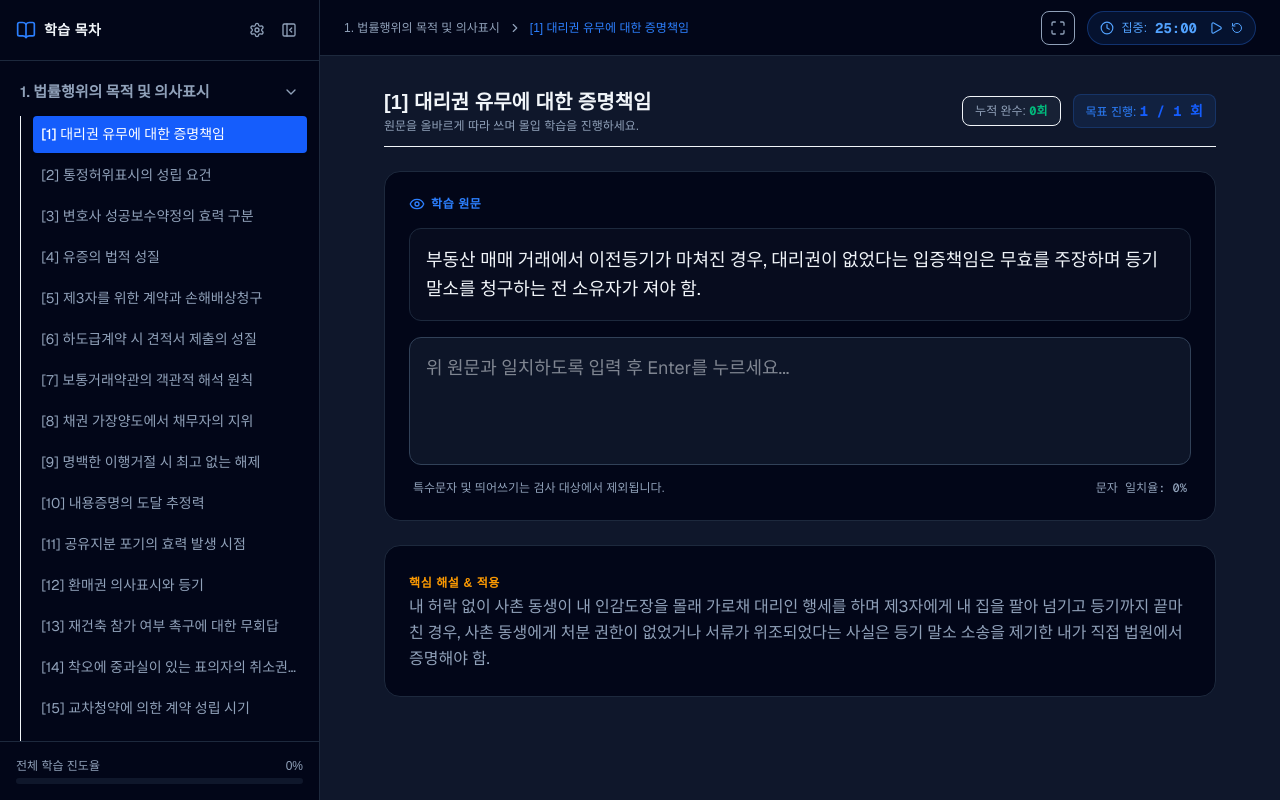
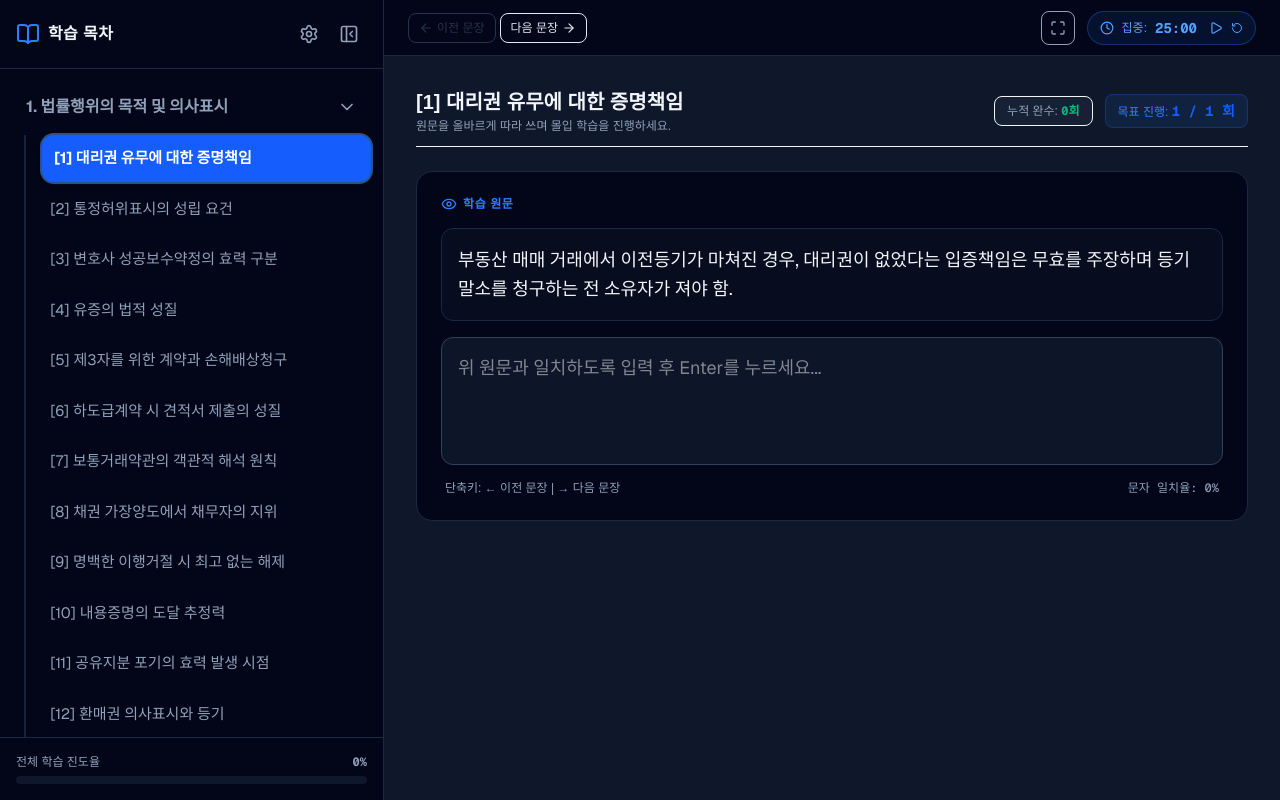
Before and after one commit to forzakr/my-transcription-app, a Next.js app: page / in a window 1280 px wide. Built offline with nearby package versions, Linux system fonts and the light colour scheme.

Commit message:
Feat: 해설 팝업 모달 전환, 이전/다음 이동 단축키 및 목차 UI 확대

```diff
--- a/app/page.js
+++ b/app/page.js
@@ -1,10 +1,10 @@
 'use client';
 
-import React, { useState, useEffect, useMemo } from 'react';
+import React, { useState, useEffect, useMemo, useCallback } from 'react';
 import { lawData } from '@/data/lawData';
 import {
   BookOpen, CheckCircle, Clock, Play, Pause, RotateCcw,
-  ChevronRight, ChevronDown, Award, Settings, Menu, X, Sun, Moon, Eye, EyeOff, HelpCircle, AlertCircle, CornerDownLeft, Shuffle, PanelLeftClose, PanelLeft, Maximize, Minimize, Plus, Minus, Coffee
+  ChevronRight, ChevronDown, Award, Settings, Menu, X, Sun, Moon, Eye, EyeOff, HelpCircle, AlertCircle, CornerDownLeft, Shuffle, PanelLeftClose, PanelLeft, Maximize, Minimize, Plus, Minus, Coffee, ArrowLeft, ArrowRight, Lightbulb
 } from 'lucide-react';
 
 // 한글, 영어, 숫자만 남기고 띄어쓰기 및 특수문자 제거하는 정규화 함수
@@ -47,6 +47,9 @@ export default function TranscriptionApp() {
   const [isPass, setIsPass] = useState(false);
   const [showErrorAlert, setShowErrorAlert] = useState(false);
 
+  // ★ [신규] 핵심 해설 팝업(모달) 상태
+  const [showExplanationModal, setShowExplanationModal] = useState(false);
+
   // UI 제어 상태
   const [isSidebarVisible, setIsSidebarVisible] = useState(true);
   const [isSidebarOpen, setIsSidebarOpen] = useState(false);
@@ -55,9 +58,9 @@ export default function TranscriptionApp() {
 
   // 사용자 맞춤 설정 (기본값)
   const [theme, setTheme] = useState('dark');
-  const [fontFamily, setFontFamily] = useState('font-sans'); // font-sans | font-serif | font-mono | font-gothic
-  const [fontSizePx, setFontSizePx] = useState(18); // 기본 18px (+, - 조절)
-  const [targetRepeatCount, setTargetRepeatCount] = useState(1); // (+, - 조절)
+  const [fontFamily, setFontFamily] = useState('font-sans');
+  const [fontSizePx, setFontSizePx] = useState(18);
+  const [targetRepeatCount, setTargetRepeatCount] = useState(1);
   const [currentRepeatCount, setCurrentRepeatCount] = useState(0);
 
   // 학습 순서 및 암기 모드
@@ -66,10 +69,10 @@ export default function TranscriptionApp() {
   const [blankType, setBlankType] = useState('matchLength');
   const [showHint, setShowHint] = useState(false);
 
-  // ★ 뽀모도로 타이머 상태 (학습/휴식)
-  const [studyTimeSetting, setStudyTimeSetting] = useState(25); // 기본 25분
-  const [restTimeSetting, setRestTimeSetting] = useState(5);   // 기본 5분
-  const [timerMode, setTimerMode] = useState('study');          // 'study' | 'rest'
+  // 뽀모도로 타이머 상태 (학습/휴식)
+  const [studyTimeSetting, setStudyTimeSetting] = useState(25);
+  const [restTimeSetting, setRestTimeSetting] = useState(5);
+  const [timerMode, setTimerMode] = useState('study');
   const [timerSeconds, setTimerSeconds] = useState(25 * 60);
   const [isTimerRunning, setIsTimerRunning] = useState(false);
 
@@ -109,7 +112,7 @@ export default function TranscriptionApp() {
     return currentItem.law;
   }, [currentItem, isBlankModeActive, blankType, showHint]);
 
-  // 설정 및 학습 데이터 LocalStorage 복원
+  // LocalStorage 복원
   useEffect(() => {
     const savedProgress = localStorage.getItem('transcription_progress');
     if (savedProgress) setCompletedItems(JSON.parse(savedProgress));
@@ -128,7 +131,7 @@ export default function TranscriptionApp() {
     if (savedRestTime) setRestTimeSetting(Number(savedRestTime));
   }, []);
 
-  // 뽀모도로 타이머 자동 전환 로직
+  // 뽀모도로 타이머
   useEffect(() => {
     let interval = null;
     if (isTimerRunning && timerSeconds > 0) {
@@ -188,7 +191,7 @@ export default function TranscriptionApp() {
   };
 
   // 다음 문장 찾기
-  const getNextItemId = () => {
+  const getNextItemId = useCallback(() => {
     if (isRandomMode) {
       const otherItems = allItems.filter(item => item.id !== selectedItemId);
       if (otherItems.length === 0) return selectedItemId;
@@ -197,14 +200,32 @@ export default function TranscriptionApp() {
       const currentIndex = allItems.findIndex(item => item.id === selectedItemId);
       return currentIndex < allItems.length - 1 ? allItems[currentIndex + 1].id : null;
     }
-  };
+  }, [allItems, isRandomMode, selectedItemId]);
 
-  // Enter 입력 시 다음 진행
-  const handleKeyDown = (e) => {
-    if (e.key === 'Enter' && !e.shiftKey) {
-      e.preventDefault();
+  // ★ 이전 문장 찾기
+  const getPrevItemId = useCallback(() => {
+    const currentIndex = allItems.findIndex(item => item.id === selectedItemId);
+    return currentIndex > 0 ? allItems[currentIndex - 1].id : null;
+  }, [allItems, selectedItemId]);
 
-      if (isPass && currentItem) {
+  // 항목 변경 함수
+  const handleSelectItem = useCallback((id) => {
+    if (!id) return;
+    setSelectedItemId(id);
+    setUserInput('');
+    setCurrentRepeatCount(0);
+    setAccuracy(0);
+    setIsPass(false);
+    setShowErrorAlert(false);
+    setShowHint(false);
+    setShowExplanationModal(false);
+    setIsSidebarOpen(false);
+  }, []);
+
+  // ★ 실제 다음 단계 진행 (반복 회차 처리 및 다음 문장 이동)
+  const proceedNextStep = useCallback(() => {
+    if (!currentItem) return;
+
     const currentCount = itemStudyCounts[currentItem.id] || 0;
     const newCounts = { ...itemStudyCounts, [currentItem.id]: currentCount + 1 };
     setItemStudyCounts(newCounts);
@@ -218,6 +239,7 @@ export default function TranscriptionApp() {
       setAccuracy(0);
       setIsPass(false);
       setShowHint(false);
+      setShowExplanationModal(false);
     } else {
       const updatedProgress = { ...completedItems, [currentItem.id]: true };
       setCompletedItems(updatedProgress);
@@ -225,15 +247,32 @@ export default function TranscriptionApp() {
 
       const nextId = getNextItemId();
       if (nextId) {
-            setSelectedItemId(nextId);
-            setUserInput('');
-            setCurrentRepeatCount(0);
-            setAccuracy(0);
-            setIsPass(false);
-            setShowHint(false);
+        handleSelectItem(nextId);
       } else {
+        setShowExplanationModal(false);
         alert('🎉 모든 학습 문장을 완료하셨습니다!');
       }
+    }
+  }, [currentItem, itemStudyCounts, currentRepeatCount, targetRepeatCount, completedItems, getNextItemId, handleSelectItem]);
+
+  // ★ Enter 및 단축키 핸들러
+  const handleKeyDown = (e) => {
+    // 1) 팝업이 열려있을 때 Enter 누르면 다음 문장으로 이동
+    if (showExplanationModal && e.key === 'Enter') {
+      e.preventDefault();
+      proceedNextStep();
+      return;
+    }
+
+    // 2) 입력 중 완료 상태에서 Enter 누르면 해설 팝업 오픈
+    if (e.key === 'Enter' && !e.shiftKey) {
+      e.preventDefault();
+
+      if (isPass) {
+        if (currentItem?.example) {
+          setShowExplanationModal(true); // 해설 팝업 띄우기
+        } else {
+          proceedNextStep(); // 해설 없으면 바로 이동
         }
       } else if (sanitizeText(userInput).length >= sanitizeText(currentItem?.law || '').length - 2) {
         setShowErrorAlert(true);
@@ -241,16 +280,26 @@ export default function TranscriptionApp() {
     }
   };
 
-  const handleSelectItem = (id) => {
-    setSelectedItemId(id);
-    setUserInput('');
-    setCurrentRepeatCount(0);
-    setAccuracy(0);
-    setIsPass(false);
-    setShowErrorAlert(false);
-    setShowHint(false);
-    setIsSidebarOpen(false);
+  // ★ 글로벌 키보드 단축키 (화살표 좌/우로 이전/다음 문장 이동)
+  useEffect(() => {
+    const handleGlobalKeyDown = (e) => {
+      // 텍스트 영역에 입력 중일 때는 화살표 이동을 막음 (팝업이 떠있지 않을 때)
+      const isInputActive = document.activeElement?.tagName === 'TEXTAREA';
+
+      if (!isInputActive || showExplanationModal) {
+        if (e.key === 'ArrowLeft') {
+          const prevId = getPrevItemId();
+          if (prevId) handleSelectItem(prevId);
+        } else if (e.key === 'ArrowRight') {
+          const nextId = getNextItemId();
+          if (nextId) handleSelectItem(nextId);
+        }
+      }
     };
+
+    window.addEventListener('keydown', handleGlobalKeyDown);
+    return () => window.removeEventListener('keydown', handleGlobalKeyDown);
+  }, [getPrevItemId, getNextItemId, handleSelectItem, showExplanationModal]);
 
   const formatTime = (seconds) => {
     const m = Math.floor(seconds / 60).toString().padStart(2, '0');
@@ -279,41 +328,41 @@ export default function TranscriptionApp() {
         </button>
       </div>
 
-      {/* 1. 사이드바 (목차) */}
+      {/* 1. 사이드바 (★ 가독성 강화된 대형 목차 영역) */}
       {isSidebarVisible && (
-        <aside className={`fixed md:static top-14 md:top-0 bottom-0 left-0 z-30 w-72 md:w-80 border-r flex flex-col transition-all duration-300 ${bgSidebar} ${
+        <aside className={`fixed md:static top-14 md:top-0 bottom-0 left-0 z-30 w-80 md:w-96 border-r flex flex-col transition-all duration-300 ${bgSidebar} ${
           isSidebarOpen ? 'translate-x-0' : '-translate-x-full md:translate-x-0'
         }`}>
           <div className="p-4 border-b border-inherit hidden md:flex items-center justify-between">
             <div className="flex items-center gap-2">
-              <BookOpen className="text-blue-500 w-5 h-5" />
-              <h1 className="font-bold text-sm tracking-wide">학습 목차</h1>
+              <BookOpen className="text-blue-500 w-6 h-6" />
+              <h1 className="font-bold text-base tracking-wide">학습 목차</h1>
             </div>
             <div className="flex items-center gap-1">
-              <button onClick={() => setIsSettingsOpen(true)} className={`p-1.5 rounded-lg hover:bg-slate-800/20 ${textMuted}`} title="설정">
-                <Settings className="w-4 h-4" />
+              <button onClick={() => setIsSettingsOpen(true)} className={`p-2 rounded-lg hover:bg-slate-800/20 ${textMuted}`} title="설정">
+                <Settings className="w-5 h-5" />
               </button>
-              <button onClick={() => setIsSidebarVisible(false)} className={`p-1.5 rounded-lg hover:bg-slate-800/20 ${textMuted}`} title="목차 숨기기">
-                <PanelLeftClose className="w-4 h-4" />
+              <button onClick={() => setIsSidebarVisible(false)} className={`p-2 rounded-lg hover:bg-slate-800/20 ${textMuted}`} title="목차 숨기기">
+                <PanelLeftClose className="w-5 h-5" />
               </button>
             </div>
           </div>
 
-          {/* 목차 리스트 (설정된 폰트/크기 반영) */}
-          <div className="flex-1 overflow-y-auto p-3 space-y-2">
+          {/* 목차 리스트 (여백 및 폰트 개선으로 가독성 극대화) */}
+          <div className="flex-1 overflow-y-auto p-4 space-y-3">
             {lawData.chapters.map((chapter) => (
-              <div key={chapter.id} className="space-y-1">
+              <div key={chapter.id} className="space-y-1.5">
                 <button
                   onClick={() => setOpenChapters(prev => ({ ...prev, [chapter.id]: !prev[chapter.id] }))}
-                  className={`w-full flex items-center justify-between p-2 font-semibold rounded transition ${textMuted} hover:bg-blue-500/10 ${fontFamily}`}
-                  style={{ fontSize: `${Math.max(13, fontSizePx - 3)}px` }}
+                  className={`w-full flex items-center justify-between p-2.5 font-bold rounded-xl transition ${textMuted} hover:bg-blue-500/10 ${fontFamily}`}
+                  style={{ fontSize: `${Math.max(14, fontSizePx - 2)}px` }}
                 >
                   <span className="truncate">{chapter.title}</span>
-                  {openChapters[chapter.id] ? <ChevronDown className="w-4 h-4 shrink-0" /> : <ChevronRight className="w-4 h-4 shrink-0" />}
+                  {openChapters[chapter.id] ? <ChevronDown className="w-5 h-5 shrink-0" /> : <ChevronRight className="w-5 h-5 shrink-0" />}
                 </button>
 
                 {openChapters[chapter.id] && (
-                  <div className="pl-3 space-y-1 border-l border-inherit ml-2">
+                  <div className="pl-3 space-y-1 border-l-2 border-slate-700/50 ml-2">
                     {chapter.items.map((item) => {
                       const isSelected = item.id === selectedItemId;
                       const isDone = completedItems[item.id];
@@ -323,23 +372,23 @@ export default function TranscriptionApp() {
                         <button
                           key={item.id}
                           onClick={() => handleSelectItem(item.id)}
-                          className={`w-full flex items-center justify-between p-2 rounded transition-all ${fontFamily} ${
+                          className={`w-full flex items-center justify-between p-3 rounded-xl transition-all ${fontFamily} ${
                             isSelected
-                              ? 'bg-blue-600 text-white font-medium shadow-sm'
-                              : `${textMuted} hover:bg-slate-500/10`
+                              ? 'bg-blue-600 text-white font-bold shadow-md ring-2 ring-blue-400/50 translate-x-1'
+                              : `${textMuted} hover:bg-slate-500/10 hover:text-slate-200`
                           }`}
-                          style={{ fontSize: `${Math.max(12, fontSizePx - 4)}px` }}
+                          style={{ fontSize: `${Math.max(13, fontSizePx - 3)}px` }}
                         >
-                          <span className="truncate">{item.title}</span>
+                          <span className="truncate pr-2">{item.title}</span>
                           <div className="flex items-center gap-1.5 shrink-0">
                             {totalCount > 0 && (
-                              <span className={`px-1.5 py-0.5 rounded-full text-[10px] font-mono ${
+                              <span className={`px-2 py-0.5 rounded-full text-xs font-mono font-semibold ${
                                 isSelected ? 'bg-blue-700 text-blue-100' : 'bg-slate-800 text-slate-300'
                               }`}>
                                 {totalCount}회
                               </span>
                             )}
-                            {isDone && <CheckCircle className={`w-3.5 h-3.5 ${isSelected ? 'text-white' : 'text-emerald-500'}`} />}
+                            {isDone && <CheckCircle className={`w-4 h-4 ${isSelected ? 'text-white' : 'text-emerald-500'}`} />}
                           </div>
                         </button>
                       );
@@ -351,11 +400,11 @@ export default function TranscriptionApp() {
           </div>
 
           <div className="p-4 border-t border-inherit bg-inherit">
-            <div className={`flex justify-between text-xs mb-1 ${textMuted}`}>
+            <div className={`flex justify-between text-xs mb-1.5 font-medium ${textMuted}`}>
               <span>전체 학습 진도율</span>
-              <span>{Math.round((Object.keys(completedItems).length / allItems.length) * 100)}%</span>
+              <span className="font-mono font-bold">{Math.round((Object.keys(completedItems).length / allItems.length) * 100)}%</span>
             </div>
-            <div className="w-full bg-slate-700/30 h-1.5 rounded-full overflow-hidden">
+            <div className="w-full bg-slate-700/30 h-2 rounded-full overflow-hidden">
               <div className="bg-blue-500 h-full transition-all duration-300" style={{ width: `${(Object.keys(completedItems).length / allItems.length) * 100}%` }} />
             </div>
           </div>
@@ -376,10 +425,31 @@ export default function TranscriptionApp() {
               </button>
             )}
 
-            <div className="hidden md:flex items-center gap-2 text-xs text-slate-400">
-              <span>{currentChapter?.title}</span>
-              <ChevronRight className="w-3.5 h-3.5" />
-              <span className="font-medium text-blue-500">{currentItem?.title}</span>
+            {/* ★ 이전 / 다음 문장 이동 버튼 */}
+            <div className="flex items-center gap-1">
+              <button
+                onClick={() => handleSelectItem(getPrevItemId())}
+                disabled={!getPrevItemId()}
+                className={`flex items-center gap-1 text-xs px-2.5 py-1.5 rounded-lg border border-inherit transition ${
+                  getPrevItemId() ? 'hover:bg-slate-500/10 text-slate-200' : 'opacity-40 cursor-not-allowed text-slate-500'
+                }`}
+                title="이전 문장 (단축키: ←)"
+              >
+                <ArrowLeft className="w-3.5 h-3.5" />
+                <span className="hidden sm:inline">이전 문장</span>
+              </button>
+
+              <button
+                onClick={() => handleSelectItem(getNextItemId())}
+                disabled={!getNextItemId()}
+                className={`flex items-center gap-1 text-xs px-2.5 py-1.5 rounded-lg border border-inherit transition ${
+                  getNextItemId() ? 'hover:bg-slate-500/10 text-slate-200' : 'opacity-40 cursor-not-allowed text-slate-500'
+                }`}
+                title="다음 문장 (단축키: →)"
+              >
+                <span className="hidden sm:inline">다음 문장</span>
+                <ArrowRight className="w-3.5 h-3.5" />
+              </button>
             </div>
           </div>
 
@@ -393,7 +463,7 @@ export default function TranscriptionApp() {
               {isFullscreen ? <Minimize className="w-4 h-4 text-amber-500" /> : <Maximize className="w-4 h-4" />}
             </button>
 
-            {/* 뽀모도로 타이머 표시 */}
+            {/* 뽀모도로 타이머 */}
             <div className={`flex items-center gap-2 text-xs px-3 py-1.5 rounded-full border ${
               timerMode === 'study' ? 'bg-blue-500/10 border-blue-500/30 text-blue-400' : 'bg-amber-500/10 border-amber-500/30 text-amber-400'
             }`}>
@@ -465,7 +535,7 @@ export default function TranscriptionApp() {
               )}
             </div>
 
-            {/* 원문 출력 (동적 폰트 크기 및 스타일 적용) */}
+            {/* 원문 출력 */}
             <div
               className={`p-4 rounded-xl border border-inherit leading-relaxed select-none ${
                 isBlankModeActive
@@ -500,7 +570,7 @@ export default function TranscriptionApp() {
                 <div className="flex items-center justify-between p-3 bg-emerald-500/10 border border-emerald-500/30 rounded-xl text-emerald-500 text-xs font-medium animate-bounce">
                   <span className="flex items-center gap-2">
                     <CheckCircle className="w-4 h-4 shrink-0" />
-                    작성 완료! (일치율 {accuracy}%) 다음 항목으로 넘어가려면 <strong>Enter 키</strong>를 누르세요.
+                    작성 완료! (일치율 {accuracy}%) <strong>Enter 키</strong>를 누르면 해설을 확인합니다.
                   </span>
                   <CornerDownLeft className="w-4 h-4" />
                 </div>
@@ -514,25 +584,47 @@ export default function TranscriptionApp() {
               )}
 
               <div className="flex justify-between items-center text-xs text-slate-400 px-1">
-                <span>특수문자 및 띄어쓰기는 검사 대상에서 제외됩니다.</span>
+                <span>단축키: ← 이전 문장 | → 다음 문장</span>
                 <span className="font-mono font-medium">문자 일치율: {accuracy}%</span>
               </div>
             </div>
           </div>
 
-          {/* 핵심 해설 & 적용 카드 */}
-          <div className={`p-4 md:p-6 rounded-2xl border ${bgCard} space-y-2`}>
-            <span className="text-xs font-bold text-amber-500 uppercase tracking-wider">핵심 해설 & 적용</span>
-            <p
-              className={`leading-relaxed ${textMuted} ${fontFamily}`}
-              style={{ fontSize: `${Math.max(14, fontSizePx - 2)}px` }}
-            >
-              {currentItem?.example}
-            </p>
+        </main>
       </div>
 
-        </main>
+      {/* ★ [신규 팝업] 1. 핵심 해설 & 적용 레이어 팝업 (Enter 입력 시 출력) */}
+      {showExplanationModal && (
+        <div className="fixed inset-0 z-50 flex items-center justify-center p-4 bg-black/70 backdrop-blur-sm animate-fade-in">
+          <div className={`w-full max-w-lg p-6 rounded-2xl border shadow-2xl ${bgCard} space-y-5 border-amber-500/30`}>
+            <div className="flex items-center justify-between border-b border-inherit pb-3">
+              <h3 className="font-bold text-base flex items-center gap-2 text-amber-500">
+                <Lightbulb className="w-5 h-5" /> 핵심 해설 & 적용
+              </h3>
+              <span className="text-xs text-slate-400 font-mono">Enter를 한 번 더 누르면 이동합니다</span>
             </div>
+
+            <div
+              className={`p-4 rounded-xl bg-amber-500/5 border border-amber-500/20 leading-relaxed ${fontFamily}`}
+              style={{ fontSize: `${fontSizePx}px` }}
+            >
+              {currentItem?.example || '등록된 추가 해설이 없습니다.'}
+            </div>
+
+            <div className="flex items-center justify-between pt-2">
+              <span className="text-xs text-slate-400 flex items-center gap-1">
+                <CornerDownLeft className="w-3.5 h-3.5" /> [Enter] 누르면 다음 단계로 진행
+              </span>
+              <button
+                onClick={proceedNextStep}
+                className="px-5 py-2.5 bg-blue-600 hover:bg-blue-500 text-white font-bold rounded-xl transition text-xs shadow-md"
+              >
+                다음 문장으로 이동 ➔
+              </button>
+            </div>
+          </div>
+        </div>
+      )}
 
       {/* 3. 환경 설정 모달 */}
       {isSettingsOpen && (
@@ -549,7 +641,7 @@ export default function TranscriptionApp() {
 
             <div className="space-y-5 text-xs md:text-sm">
 
-              {/* ★ 뽀모도로 타이머 직접 입력 설정 */}
+              {/* 뽀모도로 타이머 직접 입력 설정 */}
               <div className="space-y-2 bg-slate-500/5 p-3.5 rounded-xl border border-inherit">
                 <label className="font-semibold block flex items-center gap-1.5 text-blue-400">
                   <Clock className="w-4 h-4" /> 뽀모도로 타이머 시간 설정 (분 단위)
@@ -596,7 +688,7 @@ export default function TranscriptionApp() {
                 </div>
               </div>
 
-              {/* ★ 목표 문장 반복 횟수 (+ / - 조절) */}
+              {/* 목표 문장 반복 횟수 */}
               <div className="space-y-2">
                 <label className="font-semibold block">목표 문장 반복 횟수</label>
                 <div className="flex items-center justify-between p-2 rounded-xl border border-inherit bg-slate-500/5">
@@ -616,11 +708,10 @@ export default function TranscriptionApp() {
                 </div>
               </div>
 
-              {/* ★ 폰트 스타일 & 글자 크기 실시간 통합 미리보기 */}
+              {/* 폰트 스타일 & 글자 크기 실시간 미리보기 */}
               <div className="space-y-3 bg-slate-500/5 p-3.5 rounded-xl border border-inherit">
                 <label className="font-semibold block text-emerald-400">글자 크기 & 폰트 스타일 (실시간 미리보기)</label>
 
-                {/* 실시간 미리보기 상자 */}
                 <div
                   className={`p-3.5 rounded-lg border border-emerald-500/30 bg-slate-950 text-slate-200 leading-relaxed overflow-hidden transition-all ${fontFamily}`}
                   style={{ fontSize: `${fontSizePx}px` }}
@@ -628,7 +719,6 @@ export default function TranscriptionApp() {
                   한글 ABC 123 :: 가나다라 필사 학습 미리보기
                 </div>
 
-                {/* 글자 크기 + / - 버튼 */}
                 <div className="flex items-center justify-between pt-1">
                   <span className="text-xs text-slate-400">글자 크기 조절:</span>
                   <div className="flex items-center gap-3">
@@ -648,7 +738,6 @@ export default function TranscriptionApp() {
                   </div>
                 </div>
 
-                {/* 폰트 스타일 그리드 선택 */}
                 <div className="space-y-1 pt-1">
                   <span className="text-xs text-slate-400">폰트 종류:</span>
                   <div className="grid grid-cols-2 gap-2">
```
Lines whose indentation alone changed are shown as unchanged.
